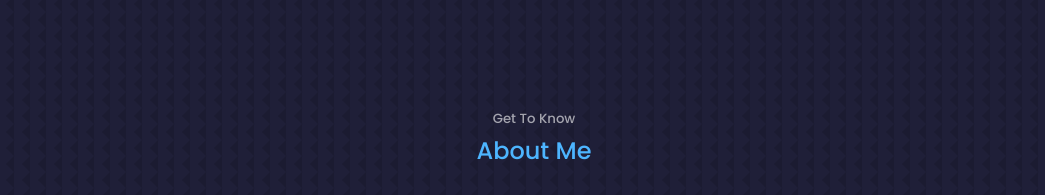
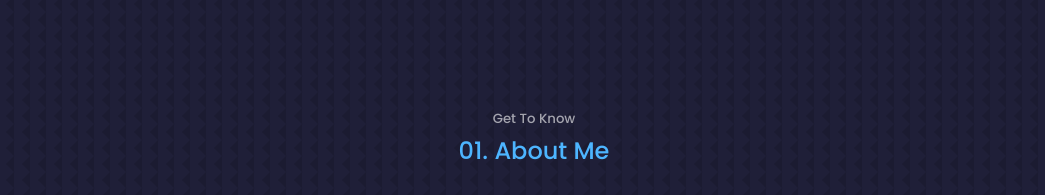
Before and after one commit to mimalson/meenahfolio, a React (Create React App) app: page / in a window 1280 px wide. Shown: the part 820-1015 px from the top of the page, without its empty margins (106-1151 px from the left). Built offline with nearby package versions, Linux system fonts and the light colour scheme.

Commit message:
Update about.jsx

```diff
--- a/src/components/About/about.jsx
+++ b/src/components/About/about.jsx
@@ -9,7 +9,7 @@ const about = () => {
   return (
     <section id='about'>
       <h5>Get To Know</h5>
-      <h2>About Me</h2>
+      <h2>01. About Me</h2>
 
      <div className=" container about__container">
         <div className="about__me">
```
